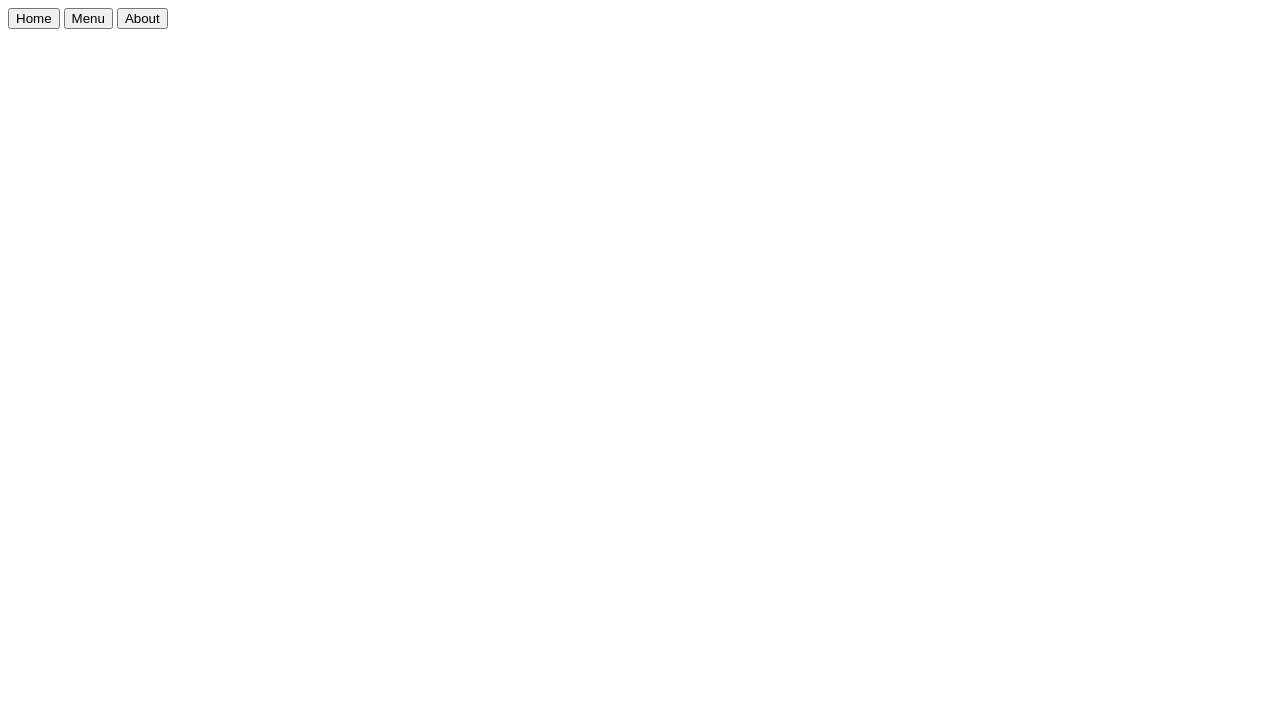
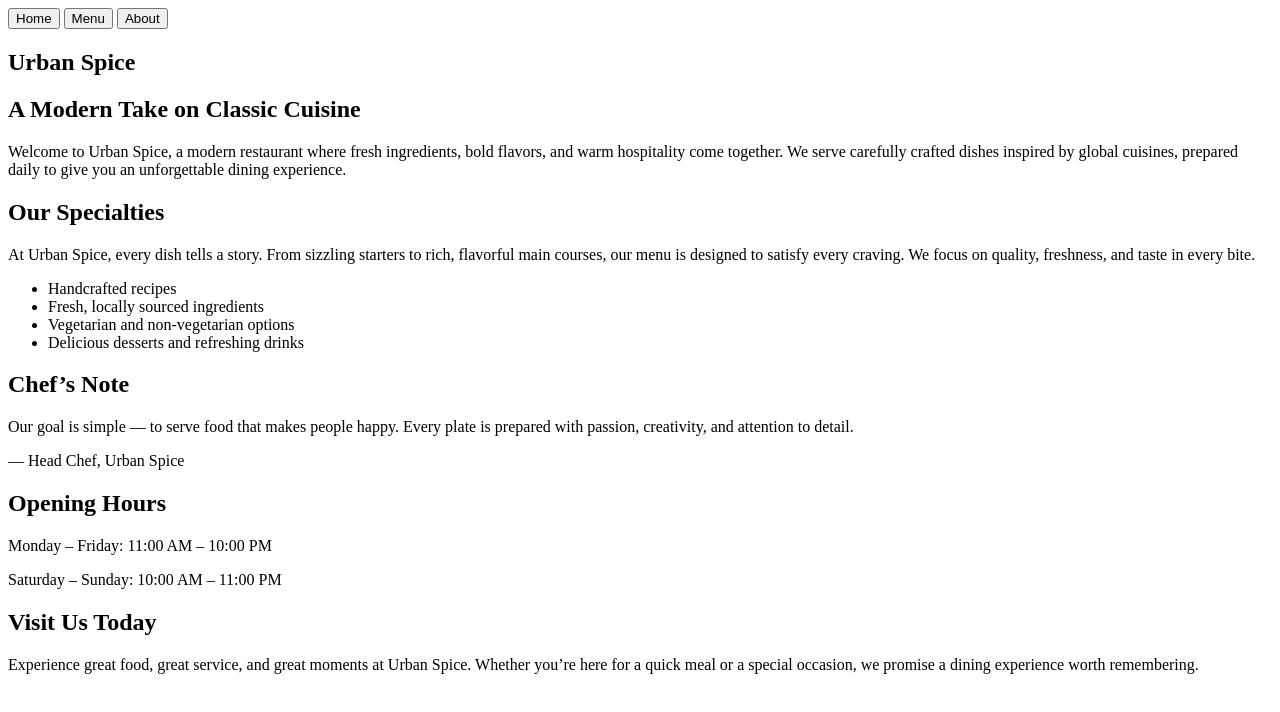
Before and after one commit to SyedTanzim/Restaurant-Page, a website built with webpack: page src/template.html in a window 1280 px wide. Built offline with nearby package versions, Linux system fonts and the light colour scheme.

Commit message:
feat: add homepage

```diff
--- /dev/null
+++ b/src/homePage.js
@@ -0,0 +1,109 @@
+export function displayHomePage() {
+
+    const content = document.querySelector('#content');
+    content.textContent = '';
+
+    //Hero Section
+    const hero = document.createElement('section');
+    hero.id = 'hero';
+
+    const herotitle = document.createElement('h1');
+    herotitle.textContent = 'Urban Spice';
+    hero.appendChild(herotitle);
+
+    const heroSubtitle = document.createElement('h2');
+    heroSubtitle.textContent = 'A Modern Take on Classic Cuisine';
+    hero.appendChild(heroSubtitle);
+
+    const herotext = document.createElement('p');
+    herotext.textContent = 'Welcome to Urban Spice, a modern restaurant where fresh ingredients, bold flavors, and warm hospitality come together. We serve carefully crafted dishes inspired by global cuisines, prepared daily to give you an unforgettable dining experience.'
+    hero.appendChild(herotext);
+
+    content.appendChild(hero);
+
+    //Specialties Section
+    const specialties = document.createElement('section');
+    specialties.id = 'specialties';
+
+    const specialtiestitle = document.createElement('h2');
+    specialtiestitle.textContent = 'Our Specialties';
+    specialties.appendChild(specialtiestitle);
+
+    const specialtiesSubTitle = document.createElement('p');
+    specialtiesSubTitle.textContent = 'At Urban Spice, every dish tells a story. From sizzling starters to rich, flavorful main courses, our menu is designed to satisfy every craving. We focus on quality, freshness, and taste in every bite.';
+    specialties.appendChild(specialtiesSubTitle);
+
+
+    const specialtiesList = document.createElement('ul');
+
+    const specialtiesItemRecipe = document.createElement('li');
+    specialtiesItemRecipe.textContent = 'Handcrafted recipes';
+    specialtiesList.appendChild(specialtiesItemRecipe);
+
+    const specialtiesItemIngredients = document.createElement('li');
+    specialtiesItemIngredients.textContent = 'Fresh, locally sourced ingredients'
+    specialtiesList.appendChild(specialtiesItemIngredients);
+
+    const specialtiesItemOptions = document.createElement('li');
+    specialtiesItemOptions.textContent = 'Vegetarian and non-vegetarian options'
+    specialtiesList.appendChild(specialtiesItemOptions);
+
+    const specialtiesItemDesserts = document.createElement('li');
+    specialtiesItemDesserts.textContent = 'Delicious desserts and refreshing drinks'
+    specialtiesList.appendChild(specialtiesItemDesserts);
+
+    specialties.appendChild(specialtiesList);
+
+    content.appendChild(specialties);
+
+    //chef Note Section
+    const chefNote = document.createElement('section');
+    chefNote.id = 'chefNote';
+
+    const chefNoteTitle = document.createElement('h2');
+    chefNoteTitle.textContent = 'Chef’s Note';
+    chefNote.appendChild(chefNoteTitle);
+
+    const chefNoteText = document.createElement('p');
+    chefNoteText.textContent = 'Our goal is simple — to serve food that makes people happy. Every plate is prepared with passion, creativity, and attention to detail.';
+    chefNote.appendChild(chefNoteText);
+
+    const chefName = document.createElement('p');
+    chefName.textContent = '— Head Chef, Urban Spice';
+    chefNote.appendChild(chefName);
+
+    content.appendChild(chefNote);
+
+
+    //opening Hours Section
+    const openingHoursSection = document.createElement('section');
+    openingHoursSection.id = 'openingHoursSection';
+
+    const openingHoursTitle = document.createElement('h2');
+    openingHoursTitle.textContent = 'Opening Hours';
+    openingHoursSection.appendChild(openingHoursTitle);
+
+    const weekdayHours = document.createElement('p');
+    weekdayHours.textContent = 'Monday – Friday: 11:00 AM – 10:00 PM';
+    openingHoursSection.appendChild(weekdayHours);
+
+    const weekendHours = document.createElement('p');
+    weekendHours.textContent = 'Saturday – Sunday: 10:00 AM – 11:00 PM';
+    openingHoursSection.appendChild(weekendHours);
+
+    content.appendChild(openingHoursSection);
+
+    //Visit Us Today Section
+    const visitUsToday = document.createElement('section');
+    visitUsToday.id = 'visitUsToday';
+
+    const visitUsTodayTitle = document.createElement('h2');
+    visitUsTodayTitle.textContent = 'Visit Us Today';
+    visitUsToday.appendChild(visitUsTodayTitle);
+
+    const visitUsTodayText = document.createElement('p');
+    visitUsTodayText.textContent = 'Experience great food, great service, and great moments at Urban Spice. Whether you’re here for a quick meal or a special occasion, we promise a dining experience worth remembering.';
+    visitUsToday.appendChild(visitUsTodayText);
+
+    content.appendChild(visitUsToday);
+}
--- a/src/index.js
+++ b/src/index.js
@@ -1 +1,11 @@
-console.log('hello world');
+import { displayHomePage } from './homePage.js';
+
+displayHomePage();
+
+export function homePagebutton() {
+    const aboutBtn = document.querySelector('#home-btn');
+    aboutBtn.addEventListener('click', () => {
+        displayHomePage();
+    })
+}
+homePagebutton();
--- a/src/template.html
+++ b/src/template.html
@@ -6,15 +6,16 @@
     <title>Restaurant Page</title>
 </head>
 <body>
+
     <header>
         <nav>
-            <button>Home</button>
-            <button>Menu</button>
-            <button>About</button>
+            <button id="home-btn">Home</button>
+            <button id="menu-btn">Menu</button>
+            <button id="about-btn">About</button>
         </nav>
     </header>
-    <div id="content">
 
-    </div>
+    <div id="content"></div>
+
 </body>
 </html>
```
